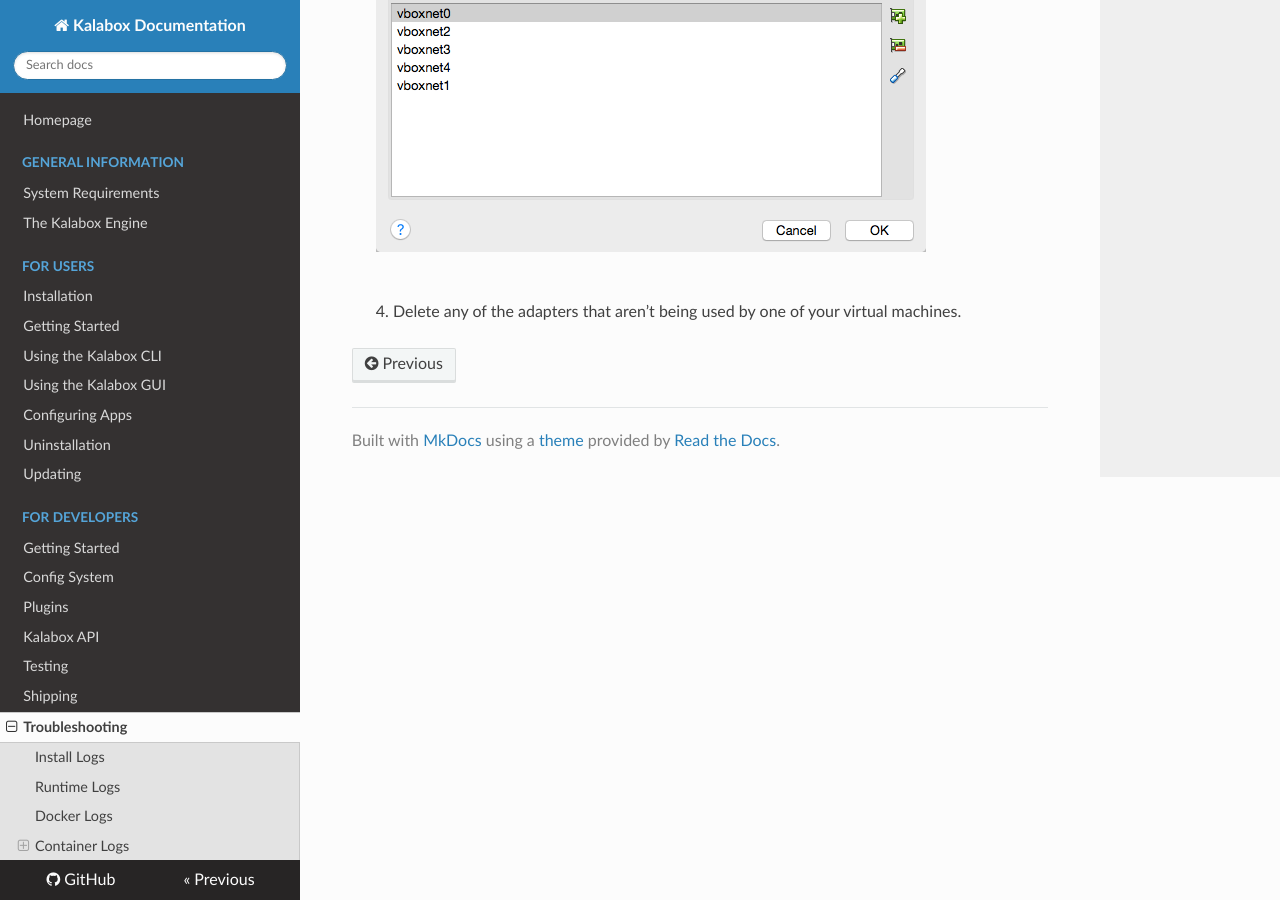
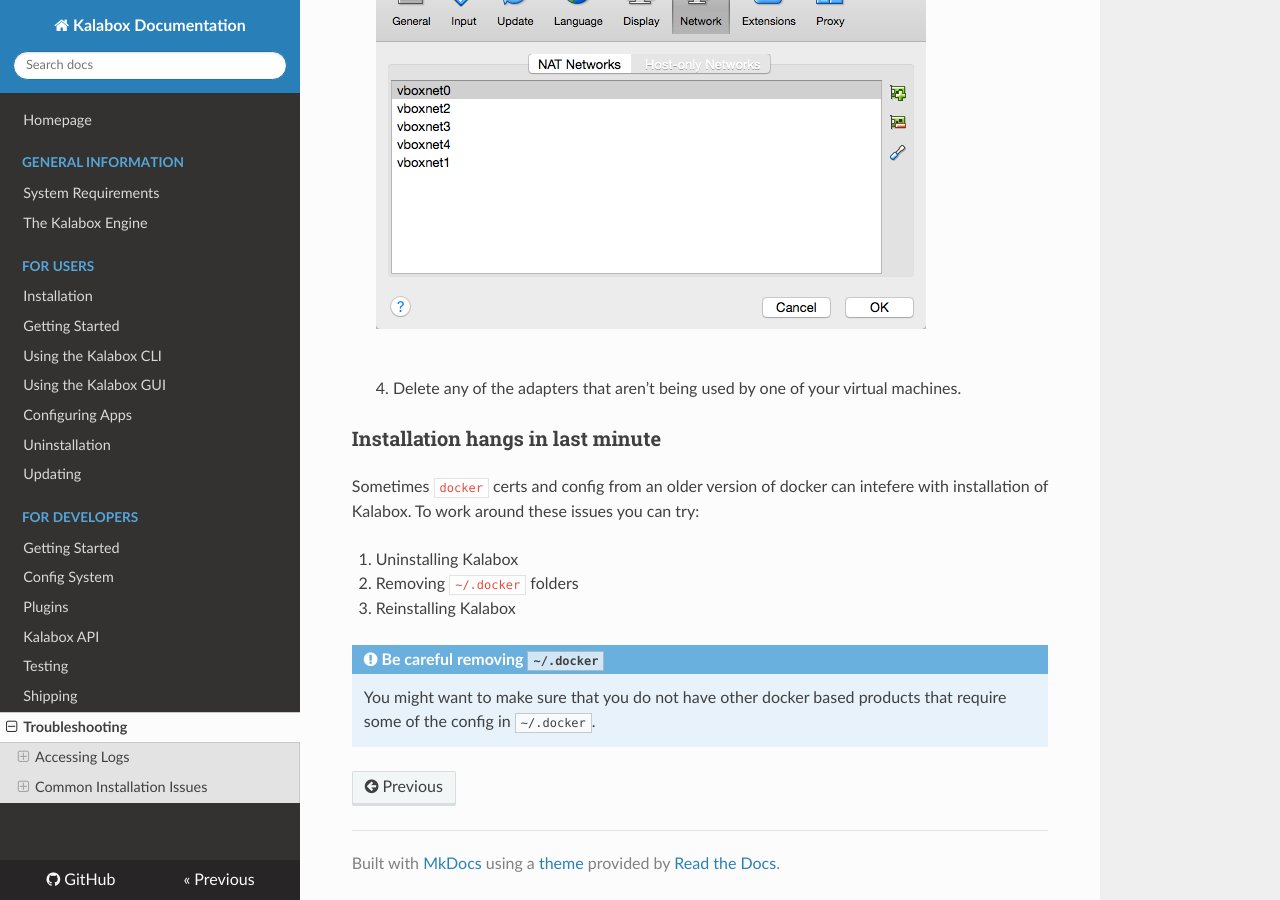
Before and after one commit to kalabox/kalabox, an MkDocs documentation site: the page built from docs/troubleshooting.md, in a window 1280 px wide and 900 px high, scrolled down 2878 px. Built offline with MkDocs 1.6.1, drawn with Linux system fonts in a browser that asks for light colours; nearby versions of some CDN libraries; old or Windows-style settings are respelled for this version of MkDocs; some of the changed text lies outside the part shown.

Commit message:
#1629: Add instructions for handling stale ~/.docker borking install

````diff
--- a/docs/troubleshooting.md
+++ b/docs/troubleshooting.md
@@ -1,10 +1,12 @@
-Logs
-====
+Troubleshooting
+===============
+
+Accessing Logs
+--------------
 
 Kalabox has a few different log layers to help you diagnose any issues you might be having.
 
-Install Logs
-------------
+### Install Logs
 
 If you have a failed installation, you should be able to find logs in the following locations...
 
@@ -12,8 +14,7 @@ If you have a failed installation, you should be able to find logs in the follow
 * **macOS** - `/var/log/install.log`
 * **Linux** - Differs per system but check common `apt` or `dnf/yum` logs
 
-Runtime Logs
-------------
+### Runtime Logs
 
 If you encounter an error during runtime, check out the runtime log at...
 
@@ -23,8 +24,7 @@ If you encounter an error during runtime, check out the runtime log at...
 !!! tip "Pro Tip: Use verbose or debug mode!""
     Run the failing command again with either the `-v` or `-d` option to get more useful debug output. But be careful because this output could contain sensitive information.
 
-Docker Logs
------------
+### Docker Logs
 
 One of the best ways to troubleshoot an issue is to get access to the Kalabox Engine and start hacking around.
 
@@ -53,8 +53,7 @@ Once you've completed the above you should be able to communicate with your cont
 **Attach to a container (this is like SSHing)**
 `docker exec -i -t service_appname_1 bash`
 
-Container Logs
---------------
+### Container Logs
 
 While you can get container logs by following some of the steps above you can also access specific container logs by mounting them back out onto your host machine. This is done by modifiying your `kalabox-compose.yml` file, which is a normal [Docker Compose](https://docs.docker.com/compose/compose-file/) with a bunch of extra [environmental variables](users/cli/#env) that Kalabox sets for you.
 
@@ -70,8 +69,10 @@ php:
     - $KALABOX_APP_ROOT_BIND/logs:/var/log
 ```
 
-Resolving Duplicate Host Only Adapters
-======================================
+Common Installation Issues
+--------------------------
+
+### Resolving Duplicate Host Only Adapters
 
 Any time you install a project that relies on VirtualBox (Docker Toolbox or a Vagrant-based project like Drupal VM are good examples), one of these host-only network adapters is created, and sometimes when you've frequently installed/uninstalled the same projects multiple times, these duplicates occur. Note that *ANY* duplicates (even if they aren't from Kalabox) can cause this issue.
 
@@ -88,3 +89,14 @@ Fortunately, removing these duplicates is fairly easy:
     ![List of host only adapter in VirtualBox](./images/hostonlyadapters.png)
 <br>
 4. Delete any of the adapters that aren't being used by one of your virtual machines.
+
+### Installation hangs in last minute
+
+Sometimes `docker` certs and config from an older version of docker can intefere with installation of Kalabox. To work around these issues you can try:
+
+1. Uninstalling Kalabox
+2. Removing `~/.docker` folders
+3. Reinstalling Kalabox
+
+!!! Note "Be careful removing `~/.docker`"
+    You might want to make sure that you do not have other docker based products that require some of the config in `~/.docker`.
````
Also changed, not shown: CHANGELOG.md (+1 -1 lines).
